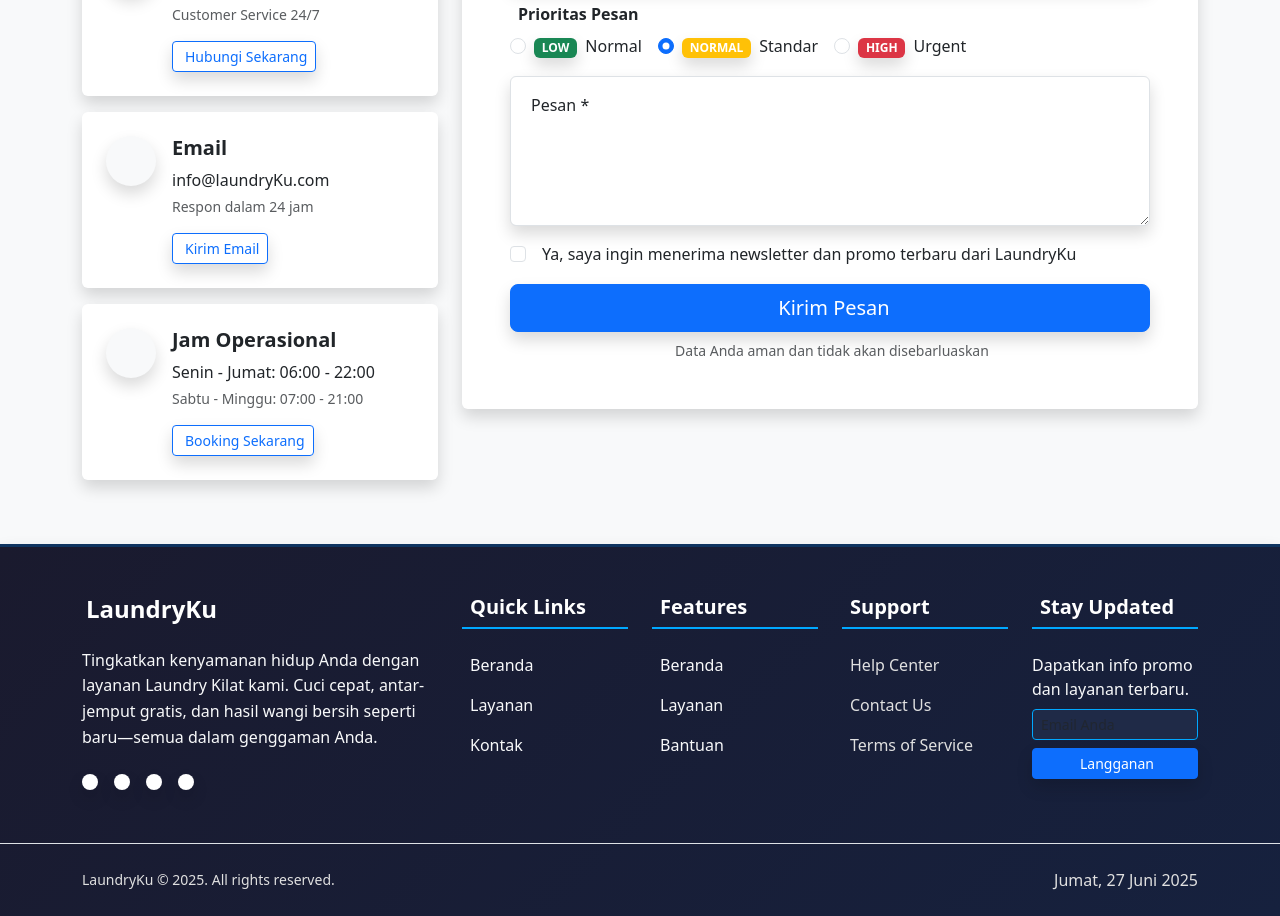
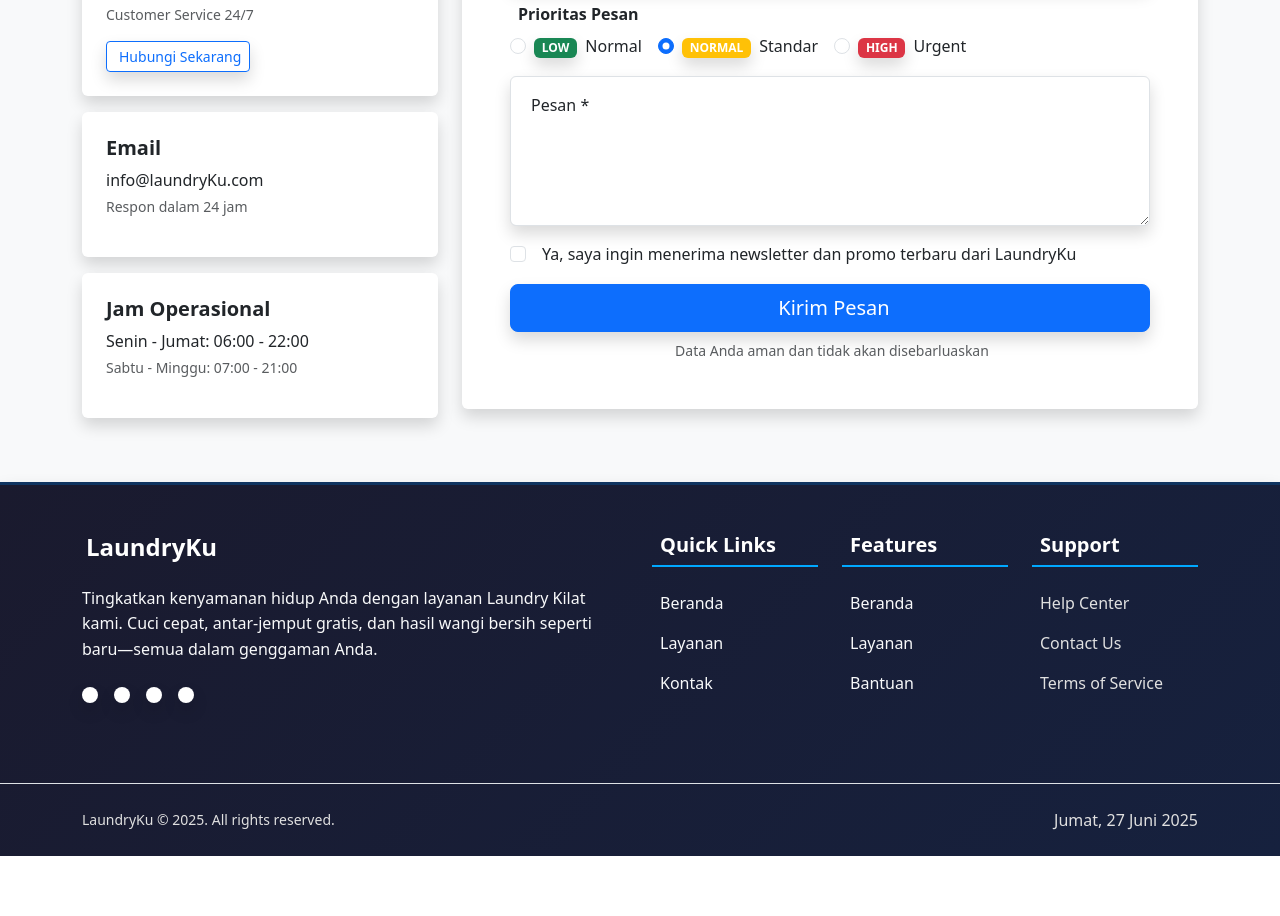
Before and after one commit to giska23tid/laundryKu-apps, a React (Vite) app: page /contact in a window 1280 px wide. Shown: the part 880-1796 px from the top of the page. After the commit the page ends 1736 px from the top, so only its background shows below. Built offline with nearby package versions, Linux system fonts and the light colour scheme.

Commit message:
FINALY ABISS

```diff
--- a/src/components/Footer.jsx
+++ b/src/components/Footer.jsx
@@ -73,7 +73,7 @@
       >
         <div className="container py-5">
           <div className="row g-4">
-            <div className="col-lg-4 col-md-6">
+            <div className="col-lg-6 col-md-12 mb-4">
               <div className="d-flex align-items-center mb-4">
                 <i className="bx bx-crown fs-1 me-1"></i>
                 <h4 className="mb-0 fw-bold text-white">LaundryKu</h4>
@@ -103,7 +103,7 @@
               </div>
             </div>
 
-            <div className="col-lg-2 col-md-6">
+            <div className="col-lg-2 col-md-4 mb-4 text-md-start text-center">
               <h5
                 className="mb-4 fw-bold"
                 style={{ color: "#ffffff", borderBottom: "2px solid #00a8ff", paddingBottom: "8px" }}
@@ -113,7 +113,7 @@
               <ul className="list-unstyled">{renderLinks(quickLinks)}</ul>
             </div>
 
-            <div className="col-lg-2 col-md-6">
+            <div className="col-lg-2 col-md-4 mb-4 text-md-start text-center">
               <h5
                 className="mb-4 fw-bold text-white"
                 style={{ borderBottom: "2px solid #00a8ff", paddingBottom: "8px" }}
@@ -123,7 +123,7 @@
               <ul className="list-unstyled">{renderLinks(features)}</ul>
             </div>
 
-            <div className="col-lg-2 col-md-6">
+            <div className="col-lg-2 col-md-4 mb-4 text-md-start text-center">
               <h5
                 className="mb-4 fw-bold text-white"
                 style={{ borderBottom: "2px solid #00a8ff", paddingBottom: "8px" }}
@@ -131,38 +131,6 @@
                 <i className="bx bx-support me-2" style={{ color: "#00a8ff" }}></i>Support
               </h5>
               <ul className="list-unstyled">{renderLinks(supportLinks, false)}</ul>
-            </div>
-
-            <div className="col-lg-2 col-md-12">
-              <h5
-                className="mb-4 fw-bold text-white"
-                style={{ borderBottom: "2px solid #00a8ff", paddingBottom: "8px" }}
-              >
-                <i className="bx bx-envelope me-2" style={{ color: "#00a8ff" }}></i>Stay Updated
-              </h5>
-              <p className="text-light mb-2">Dapatkan info promo dan layanan terbaru.</p>
-              <form className="mb-3 needs-validation">
-                <input
-                  type="email"
-                  className="form-control form-control-sm mb-2"
-                  placeholder="Email Anda"
-                  required
-                  style={{
-                    backgroundColor: "#1f2a47",
-                    border: "1px solid #00a8ff",
-                    color: "#fff",
-                  }}
-                />
-                <div className="invalid-feedback mb-2">Mohon masukkan email yang valid</div>
-                <button
-                  type="submit"
-                  className="btn btn-primary btn-sm shadow w-100"
-                  data-bs-toggle="tooltip"
-                  title="Langganan"
-                >
-                  <i className="bx bx-send me-1"></i>Langganan
-                </button>
-              </form>
             </div>
           </div>
         </div>
--- a/src/pages/guest/Contact.jsx
+++ b/src/pages/guest/Contact.jsx
@@ -23,8 +23,6 @@
     const contactInfo = [
         {
             id: 1,
-            icon: 'bx-map',
-            iconColor: 'text-primary',
             title: 'Alamat Outlet',
             info: 'Jl. Raya Laundry No. 123, Kota Pekanbaru, Riau 20112',
             subInfo: 'Buka setiap hari: 06:00 - 22:00',
@@ -33,8 +31,6 @@
         },
         {
             id: 2,
-            icon: 'bx-phone',
-            iconColor: 'text-success',
             title: 'Telepon & WhatsApp',
             info: '+62 853-7165-0193',
             subInfo: 'Customer Service 24/7',
@@ -43,8 +39,6 @@
         },
         {
             id: 3,
-            icon: 'bx-envelope',
-            iconColor: 'text-info',
             title: 'Email',
             info: 'info@laundryKu.com',
             subInfo: 'Respon dalam 24 jam',
@@ -53,13 +47,9 @@
         },
         {
             id: 4,
-            icon: 'bx-time-five',
-            iconColor: 'text-warning',
             title: 'Jam Operasional',
             info: 'Senin - Jumat: 06:00 - 22:00',
             subInfo: 'Sabtu - Minggu: 07:00 - 21:00',
-            action: 'Booking Sekarang',
-            actionIcon: 'bx-calendar-check'
         }
     ];
 
@@ -72,7 +62,6 @@
         { value: 'cuci-sepatu', label: 'Cuci Sepatu' },
         { value: 'cuci-karpet', label: 'Cuci Karpet' },
         { value: 'setrika-premium', label: 'Setrika Premium' },
-        { value: 'antar-jemput', label: 'Layanan Antar Jemput' },
         { value: 'konsultasi', label: 'Konsultasi Perawatan' },
         { value: 'lainnya', label: 'Lainnya' }
     ];
@@ -286,18 +275,36 @@
                                     >
                                         <div className="card-body p-4">
                                             <div className="d-flex align-items-start gap-3">
-                                                <div className={`rounded-circle d-flex align-items-center justify-content-center flex-shrink-0 ${info.iconColor} bg-light shadow`}
-                                                    style={{ width: '50px', height: '50px' }}>
-                                                    <i className={`bx ${info.icon} fs-4`}></i>
-                                                </div>
                                                 <div className="flex-grow-1">
                                                     <h5 className="fw-bold mb-2">{info.title}</h5>
                                                     <p className="mb-1 text-dark">{info.info}</p>
                                                     <small className="text-muted d-block mb-3">{info.subInfo}</small>
-                                                    <button className="btn btn-sm btn-outline-primary shadow">
-                                                        <i className={`bx ${info.actionIcon} me-1`}></i>
-                                                        {info.action}
-                                                    </button>
+                                                    {info.id === 1 ? (
+                                                        <a
+                                                            href="https://www.google.com/maps/search/?api=1&query=Pekanbaru+Timur"
+                                                            target="_blank"
+                                                            rel="noopener noreferrer"
+                                                            className="btn btn-sm btn-outline-primary shadow"
+                                                        >
+                                                            <i className={`bx ${info.actionIcon} me-1`}></i>
+                                                            {info.action}
+                                                        </a>
+                                                    ) : info.id === 2 ? (
+                                                        <a
+                                                            href="https://wa.me/6285371650193"
+                                                            target="_blank"
+                                                            rel="noopener noreferrer"
+                                                            className="btn btn-sm btn-outline-primary shadow"
+                                                        >
+                                                            <i className={`bx ${info.actionIcon} me-1`}></i>
+                                                            {info.action}
+                                                        </a>
+                                                    ) : info.id === 3 || info.id === 4 ? null : (
+                                                        <button className="btn btn-sm btn-outline-primary shadow">
+                                                            <i className={`bx ${info.actionIcon} me-1`}></i>
+                                                            {info.action}
+                                                        </button>
+                                                    )}
                                                 </div>
                                             </div>
                                         </div>
--- a/src/pages/guest/Galery.jsx
+++ b/src/pages/guest/Galery.jsx
@@ -158,12 +158,16 @@
 
                                 {/* CTA Button */}
                                 <div className="d-flex gap-3">
-                                    <button className="btn btn-primary btn-lg shadow px-4" data-bs-toggle="tooltip" title='Hubungi Kami'>
+                                    <a
+                                        href="https://wa.me/6285371650193"
+                                        target="_blank"
+                                        rel="noopener noreferrer"
+                                        className="btn btn-primary btn-lg shadow px-4"
+                                        data-bs-toggle="tooltip"
+                                        title='Hubungi Kami'
+                                    >
                                         Hubungi Kami
-                                    </button>
-                                    <button className="btn btn-outline-primary shadow btn-lg px-4" data-bs-toggle="tooltip" title='Info Lengkap'>
-                                        Info Lengkap
-                                    </button>
+                                    </a>
                                 </div>
                             </div>
                         </div>
--- a/src/pages/guest/Location.jsx
+++ b/src/pages/guest/Location.jsx
@@ -54,18 +54,6 @@
       icon: 'bx-phone',
       className: 'btn-primary',
       tooltip: 'Telepon kami sekarang',
-    },
-    {
-      label: 'Petunjuk Arah',
-      icon: 'bx-directions',
-      className: 'btn-outline-primary',
-      tooltip: 'Lihat lokasi di Google Maps',
-    },
-    {
-      label: 'Order Pickup',
-      icon: 'bx-car',
-      className: 'btn-outline-success',
-      tooltip: 'Jemput laundry ke rumahmu',
     },
   ];
 
```
